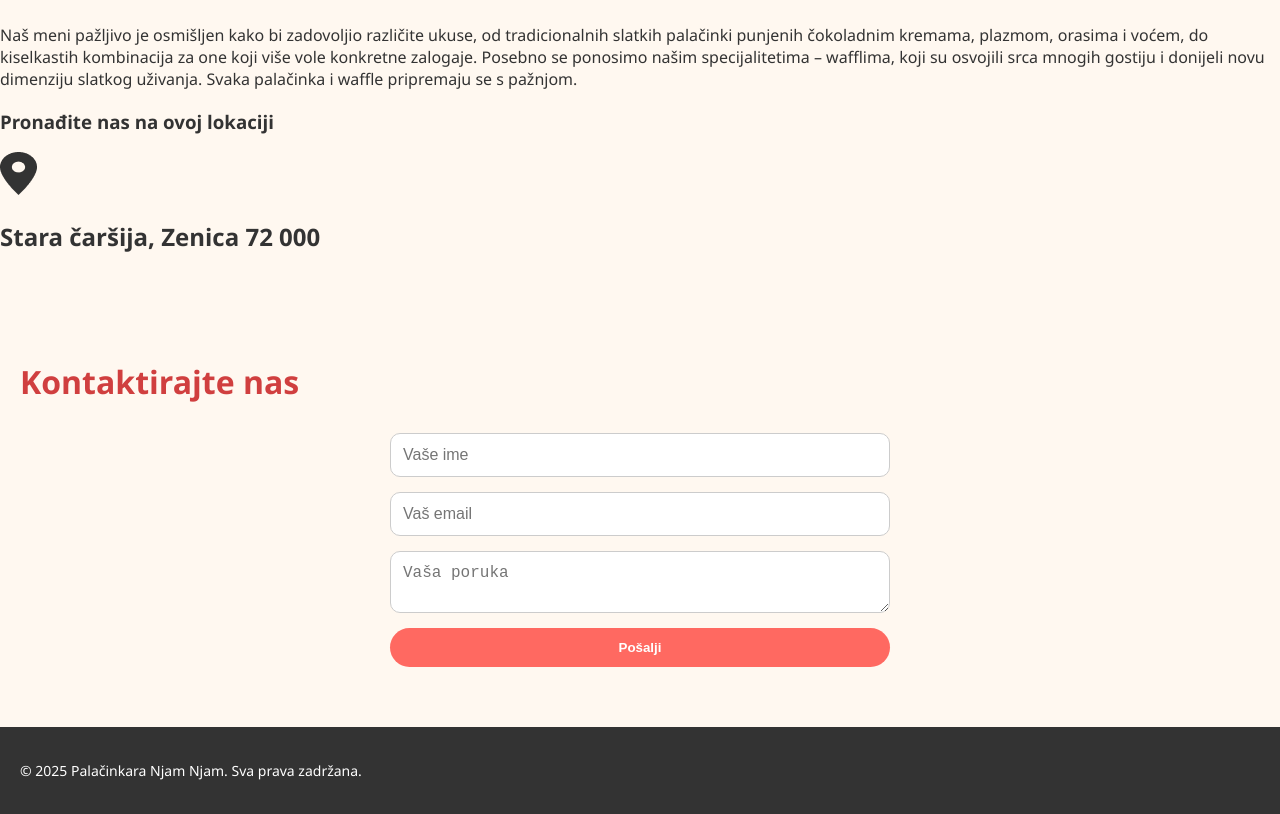
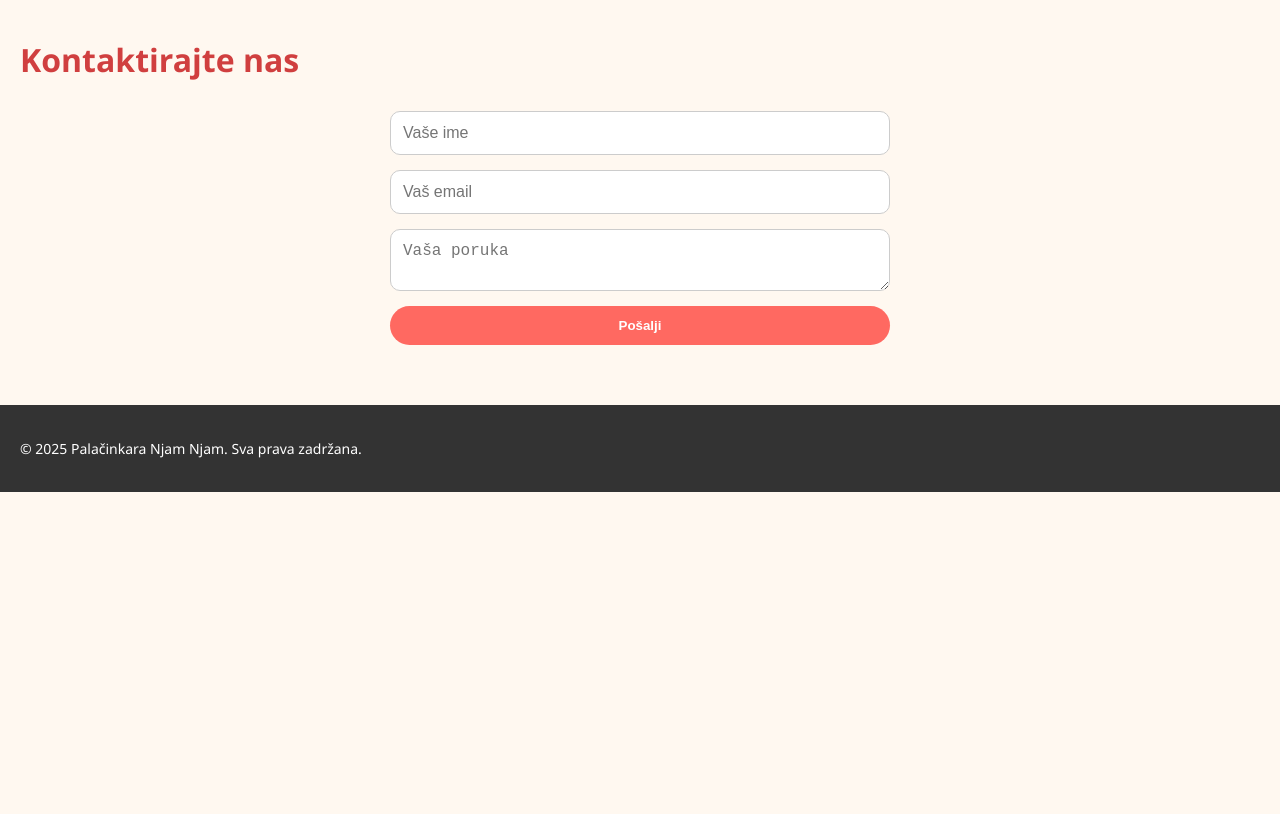
Before and after one commit to AjnaKaric296/Palacinkara-Njam-Njam, a React (Create React App) app: page /kontakt in a window 1280 px wide. Before the commit this address led to /. Shown: the part 869-1683 px from the top of the page. After the commit the page ends 1361 px from the top, so only its background shows below. Built offline with nearby package versions, Linux system fonts and the light colour scheme.

Commit message:
dodala sam posebnu stranicu za kontaktirajte nas

```diff
--- a/src/App.js
+++ b/src/App.js
@@ -8,6 +8,7 @@ import Poslastice from "./poslastice";
 import Admin from "./Admin";
 import Layout from "./layout";
 import "./App.css";
+import Kontakt from "./kontakt"
 
 function HomePage() {
   const location = useLocation();
@@ -41,15 +42,7 @@ function HomePage() {
         <h2>Stara čaršija, Zenica 72 000</h2>
       </section>
 
-      <section id="contact" className="contact">
-        <h2>Kontaktirajte nas</h2>
-        <form>
-          <input type="text" placeholder="Vaše ime" required />
-          <input type="email" placeholder="Vaš email" required />
-          <textarea placeholder="Vaša poruka" required></textarea>
-          <button type="submit">Pošalji</button>
-        </form>
-      </section>
+
     </>
   );
 }
@@ -71,6 +64,7 @@ export default function App() {
           <Route path="poslastice" element={<Poslastice />} />
           <Route path="login" element={<Login />} />
           <Route path="register" element={<Register />} />
+          <Route path="kontakt" element={<Kontakt />} />
           <Route path="admin" element={
             <RequireAdmin>
               <Admin />
--- /dev/null
+++ b/src/kontakt.js
@@ -0,0 +1,18 @@
+import React from "react";
+
+export default function Kontakt() {
+  return (
+    <>
+
+      <section id="contact" className="contact">
+        <h2>Kontaktirajte nas</h2>
+        <form>
+          <input type="text" placeholder="Vaše ime" required />
+          <input type="email" placeholder="Vaš email" required />
+          <textarea placeholder="Vaša poruka" required></textarea>
+          <button type="submit">Pošalji</button>
+        </form>
+      </section>
+    </>
+  );
+}
--- a/src/layout.js
+++ b/src/layout.js
@@ -15,7 +15,7 @@ const Layout = () => {
             <li><HashLink smooth to="/#">HOME PAGE</HashLink></li>
             <li><HashLink smooth to="/#o-nama">O NAMA</HashLink></li>
             <li><Link to="/poslastice">POSLASTICE</Link></li>
-            <li><HashLink smooth to="/#contact">KONTAKT</HashLink></li>
+            <li><Link to="/kontakt">KONTAKT</Link></li>
             <li><HashLink smooth to="/#lokacija">LOKACIJA</HashLink></li>
 
             {user ? (
```
Also changed, not shown: public/logo192.png (deleted), public/logo512.png (deleted).
